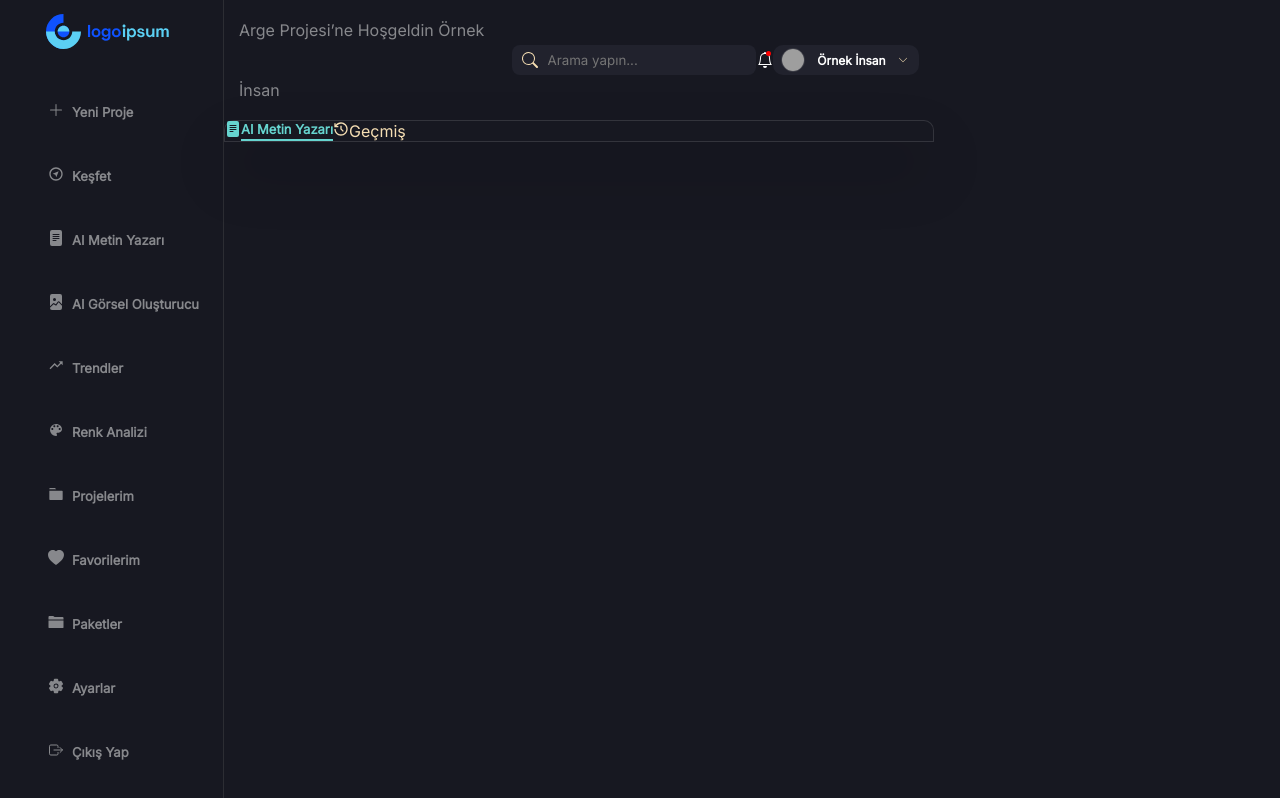
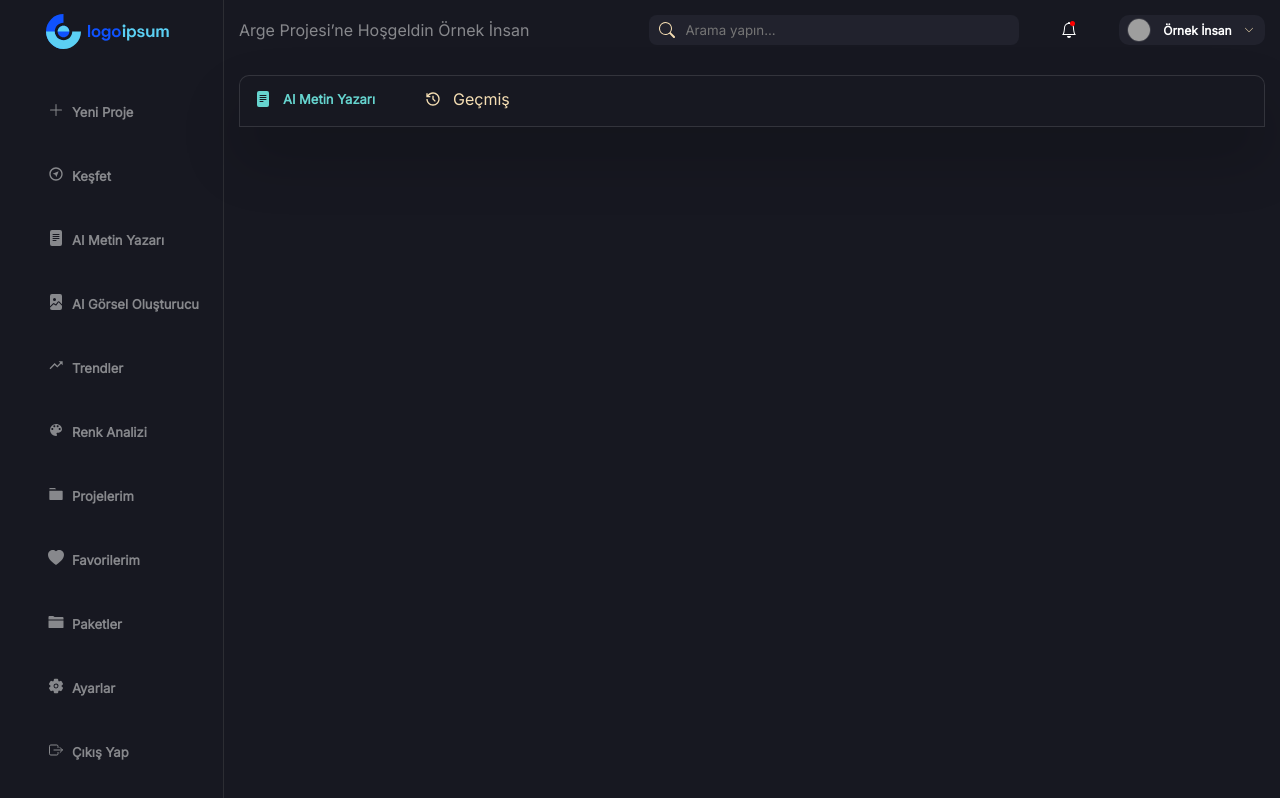
Before and after one commit to ersenozturk/pux, a React (Create React App) app: page / in a window 1280 px wide. Built offline with nearby package versions, Linux system fonts and the light colour scheme; grey boxes are pictures that could not be loaded.

Commit message:
main component developing process ongoing

```diff
--- a/src/components/main/Main.module.css
+++ b/src/components/main/Main.module.css
@@ -1,3 +1,19 @@
-.main{
+.wrapper{
     width: 82.5%;
+    display: flex;
+    flex-direction: column;
+    /* background-color: #fff; */
 }
+
+.mainLeft{
+    width: 40%;
+    background-color: yellow;
+}
+
+
+.mainRight{
+    width: 50%;
+    background-color: red;
+
+
+}
--- a/src/components/mainTopDown/MainTopDown.jsx
+++ b/src/components/mainTopDown/MainTopDown.jsx
@@ -9,10 +9,11 @@ const MainTopDown = () => {
         <div className={styles.metinIcon}>
           <BsFillFileTextFill />
         </div>
-        <div className={styles.metinText}>AI Metin Yazarı </div>
+        <div className={styles.metinText}>AI Metin Yazarı</div>
       </div>
+
       <div className={styles.gecmis}>
-      <div className={styles.gecmisIcon}>
+        <div className={styles.gecmisIcon}>
           <RiHistoryLine />
         </div>
         <div className={styles.gecmisText}>Geçmiş</div>
--- a/src/components/mainTopDown/MainTopDown.module.css
+++ b/src/components/mainTopDown/MainTopDown.module.css
@@ -7,11 +7,15 @@
   border-top-right-radius: 10px;
 
   display: flex;
+  padding: 15px;
+  margin: 15px;
 }
 
+/* metin div*/
 .metin {
   display: flex;
   color: #66d4cf;
+  padding-right:50px;
 
 }
 
@@ -20,11 +24,26 @@
   font-weight: 600;
   font-size: 13px;
   line-height: 16px;
-  border-bottom: 2px solid #66d4cf;
+  /* border-bottom: 2px solid #66d4cf; */
+}
+
+.metinIcon{
+  padding-right:12px;
 
 }
 
-
+/* gecmis div */
 .gecmis {
   display: flex;
+  align-items: center;
+  justify-content: baseline;
 }
+
+.gecmisIcon{
+  padding-right:12px;
+
+}
+
+.gecmisText{
+  margin-top: -4px;
+}
--- a/src/components/mainTopUp/MainTopUp.module.css
+++ b/src/components/mainTopUp/MainTopUp.module.css
@@ -14,7 +14,7 @@
 
 .mainTopUpRight{
   display: flex;
-  justify-content: space-evenly;
+  justify-content: space-between;
   width: 60%;
 }
 
```
Also changed, not shown: src/components/main/Main.jsx (+11 -7 lines).
